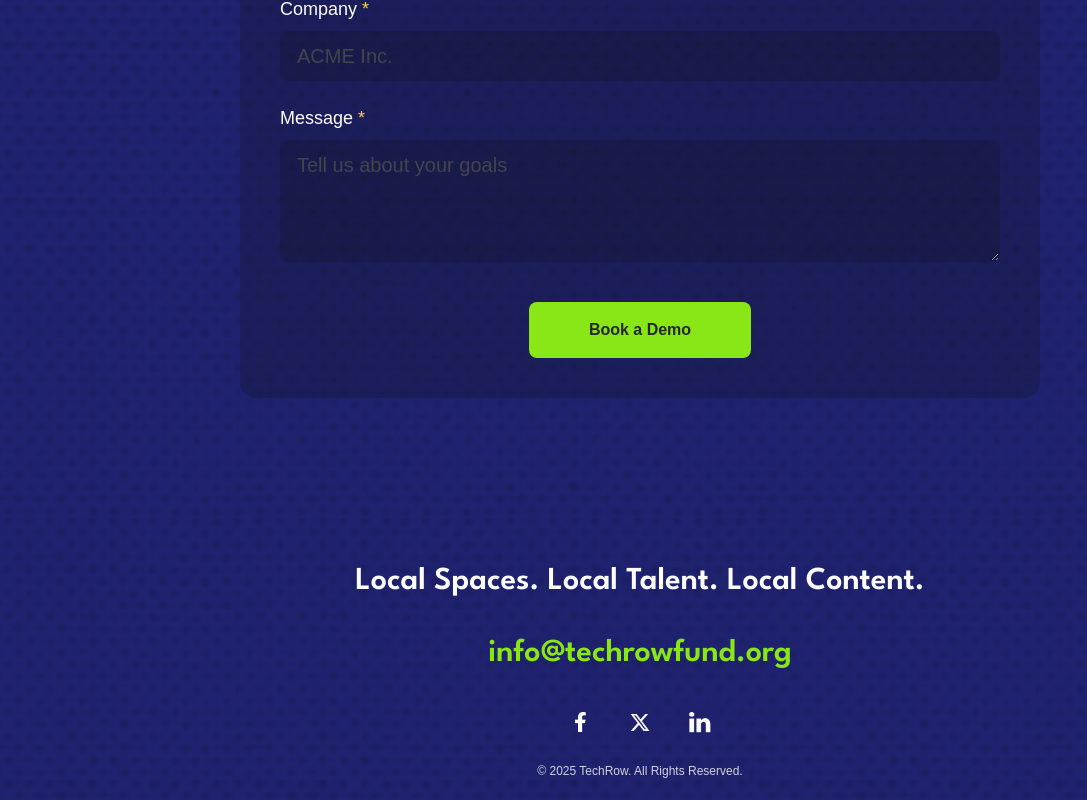
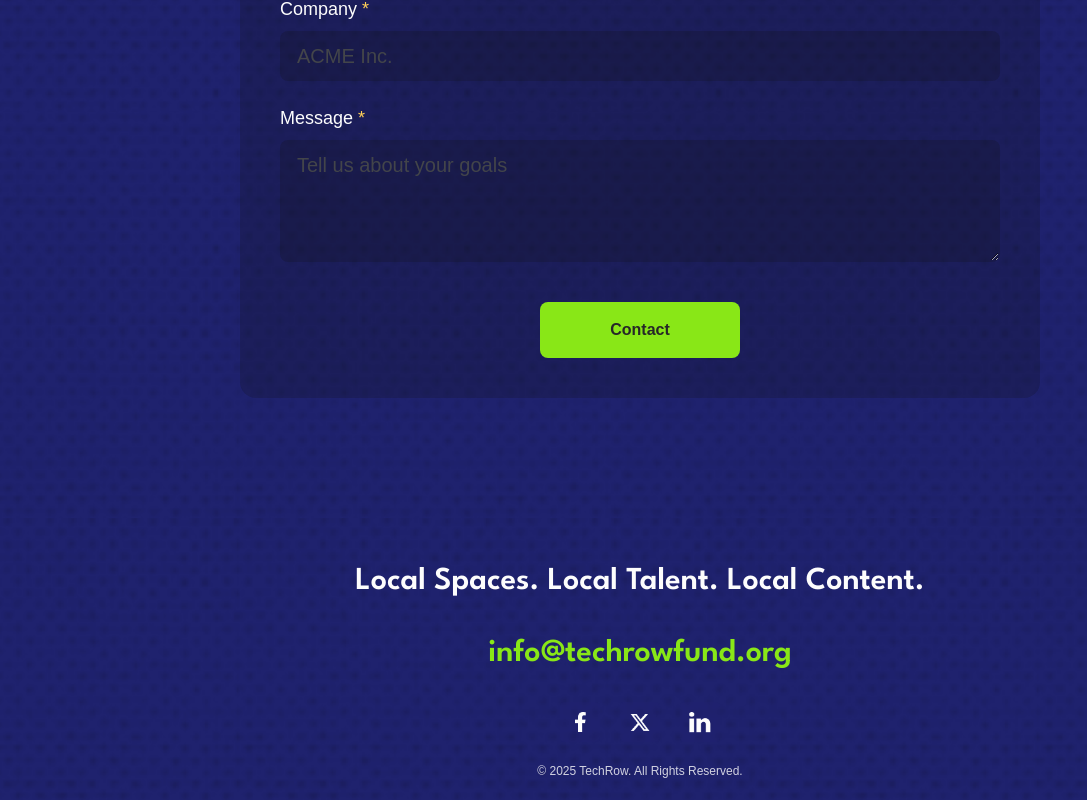
Before and after one commit to creativehandz/techrow, a React (Vite) app: page /fund-partner-with-us in a window 1280 px wide. Shown: the part 3751-4551 px from the top of the page, without its empty margins (0-1087 px from the left). Built offline with nearby package versions, Linux system fonts and the light colour scheme.

Commit message:
Change ContactForm submit button text from 'Book a Demo' to 'Contact'

```diff
--- a/src/components/ContactForm.tsx
+++ b/src/components/ContactForm.tsx
@@ -245,7 +245,7 @@ const ContactForm: React.FC<ContactFormProps> = ({ className = '' }) => {
         </div>
 
         <button type="submit" className="form-submit-button" disabled={isSubmitting}>
-          {isSubmitting ? 'Sending...' : 'Book a Demo'}
+          {isSubmitting ? 'Sending...' : 'Contact'}
         </button>
 
         {isSubmitted && (
```
